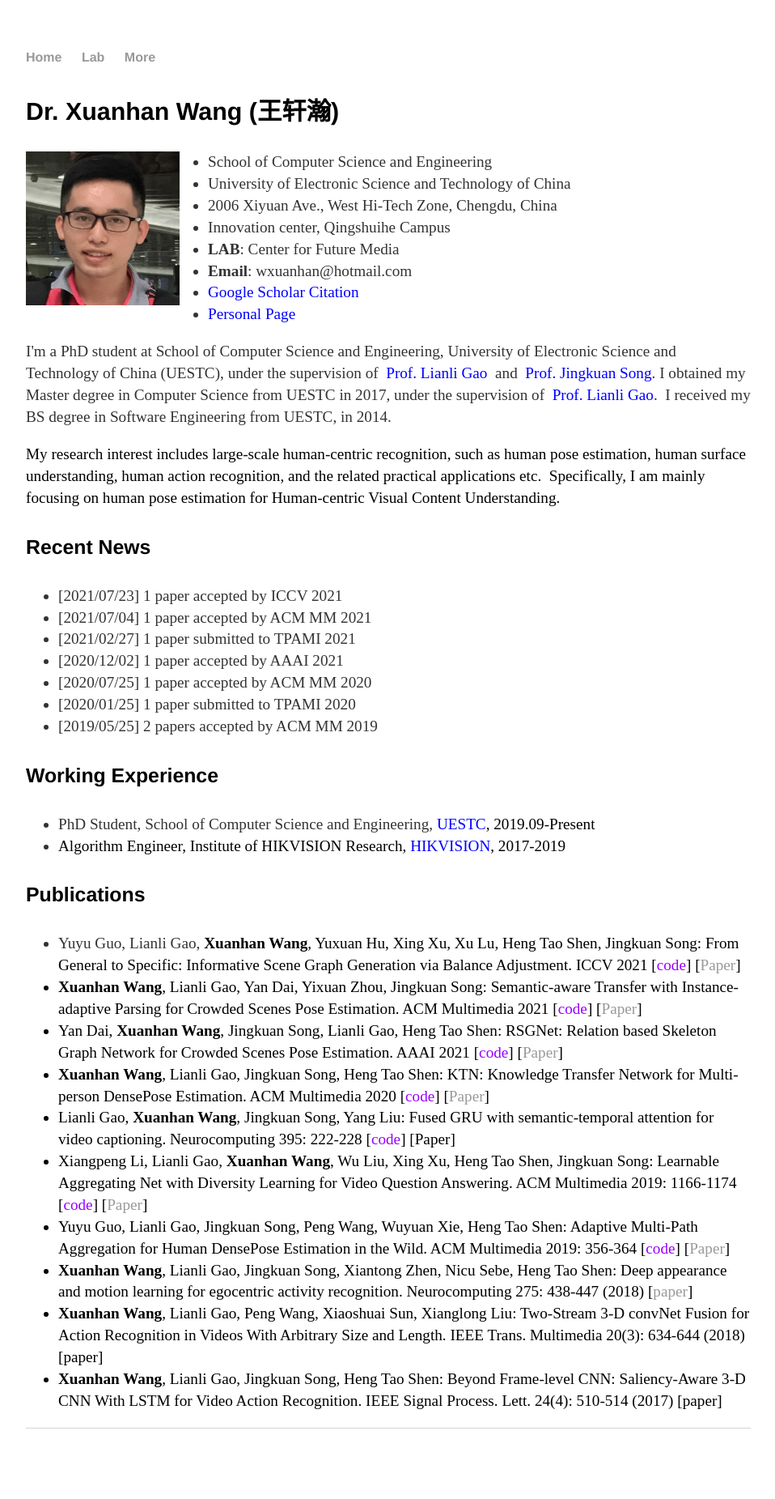
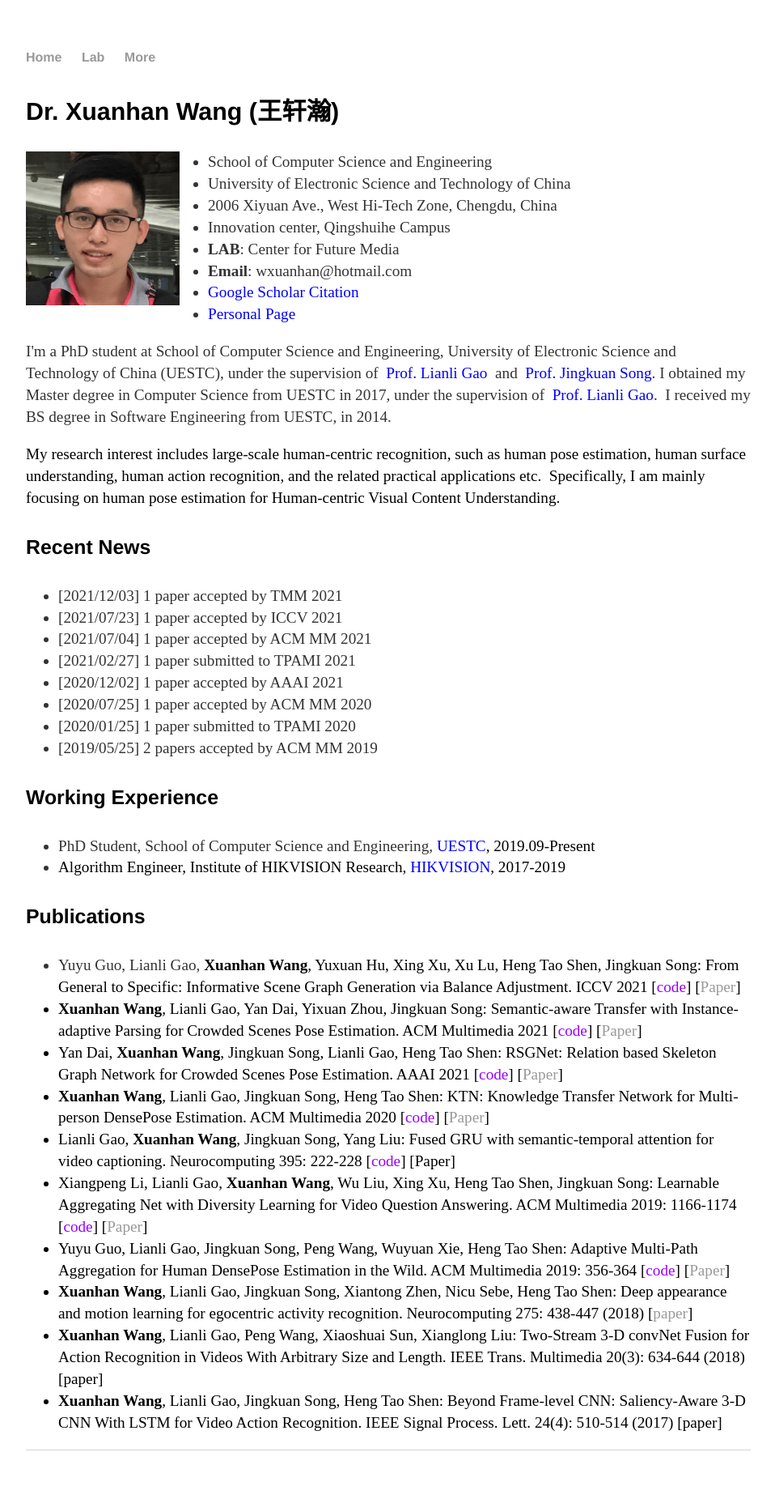
Before and after one commit to cfm-wxh/xuanhanwang.github.io, a Jekyll site: the page built from index.html, in a window 1280 px wide. Shown: the whole page at 81% size, without its empty margins (160-1118 px from the left). Built offline with Jekyll 4.4.1, drawn with Linux system fonts in a browser that asks for light colours; before the commit the page ends 1824 px from its top, so only the background shows below that.

Commit message:
Update index.html

```diff
--- a/index.html
+++ b/index.html
@@ -33,6 +33,7 @@ title: Xuanhan Wang, UESTC
 
 <h4> Recent News</h4>
 	<ul>
+	<li>[2021/12/03] 1 paper accepted by TMM 2021</li>
 	<li>[2021/07/23] 1 paper accepted by ICCV 2021</li>
 	<li>[2021/07/04] 1 paper accepted by ACM MM 2021</li>
 	<li>[2021/02/27] 1 paper submitted to TPAMI 2021</li>
```
